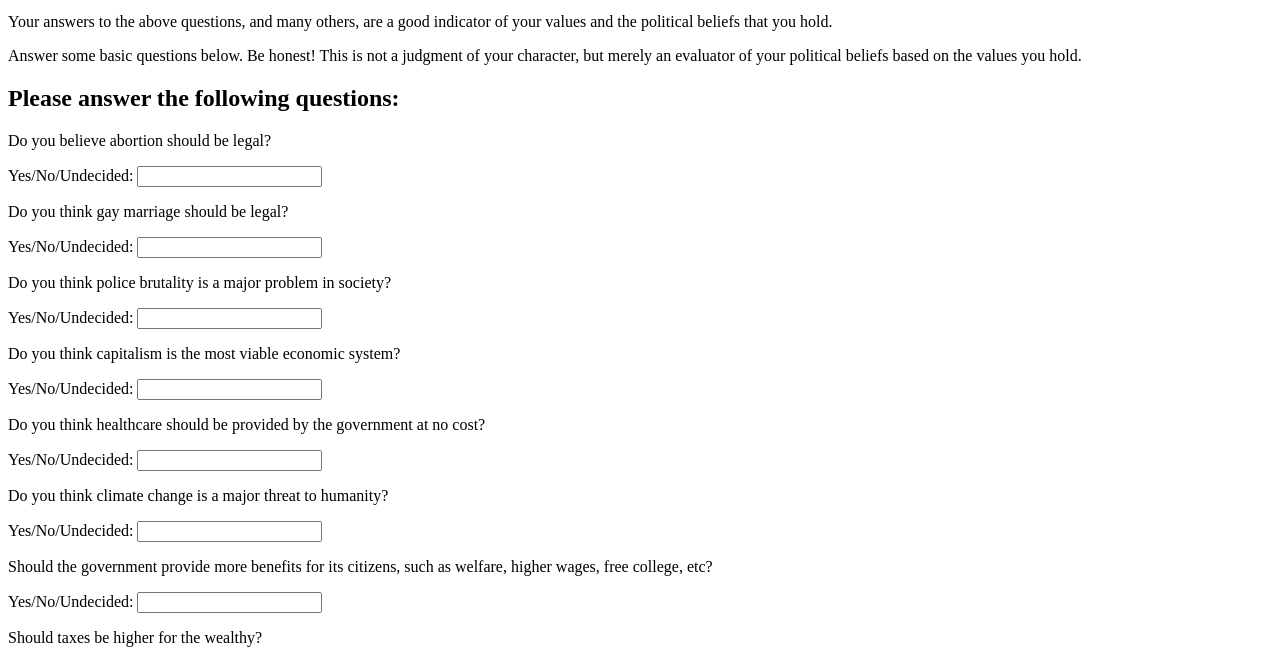
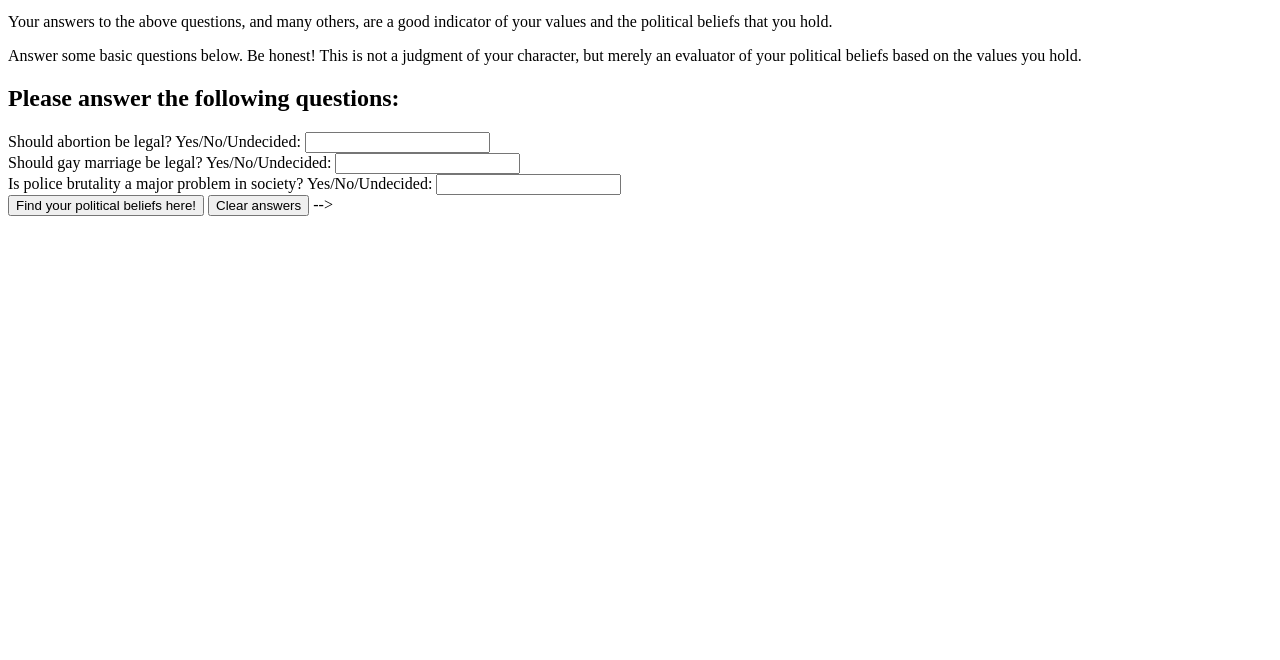
Before and after one commit to besure94/political-meter, a plain HTML site: page index.html in a window 1280 px wide. Shown: the part 137-797 px from the top of the page. Drawn offline with Linux system fonts and the light colour scheme; a script that the page names is missing.

Commit message:
Consolidate three questions into same form.

```diff
--- a/index.html
+++ b/index.html
@@ -13,13 +13,16 @@
 			<p>Answer some basic questions below. Be honest! This is not a judgment of your character, but merely an evaluator of your political beliefs based on the values you hold.</p>
 
 			<h2>Please answer the following questions:</h2>
-			<p>Do you believe abortion should be legal?</p>
 			<form>
-				<label for="abortion">Yes/No/Undecided:</label>
-				<input id="abortion" type="text" name="abortion">
+				<label for="abortion">Should abortion be legal? Yes/No/Undecided:</label>
+				<input id="abortion" type="text" name="abortion"><br>
+				<label for="gay">Should gay marriage be legal? Yes/No/Undecided:</label>
+				<input id="gay" type="text" name="gay"><br>
+				<label for="police">Is police brutality a major problem in society? Yes/No/Undecided:</label>
+				<input id="police" type="text" name="police">
 			</form>
 
-			<p>Do you think gay marriage should be legal?</p>
+			<!-- <p>Do you think gay marriage should be legal?</p>
 			<form>
 				<label for="gay">Yes/No/Undecided:</label>
 				<input id="gay" type="text" name="gay">
@@ -71,9 +74,9 @@
 			<form>
 				<label for="whites">Yes/No/Undecided:</label>
 				<input id="whites" type="text" name="whites">
-			</form>
+			</form> -->
 			<button type="submit">Find your political beliefs here!</button>
-			<button type="reset">Clear answers</button>
+			<button type="reset">Clear answers</button> -->
 
 			<div id="liberal" class="hidden">
 				<h1>You are a liberal!</h1>
```
